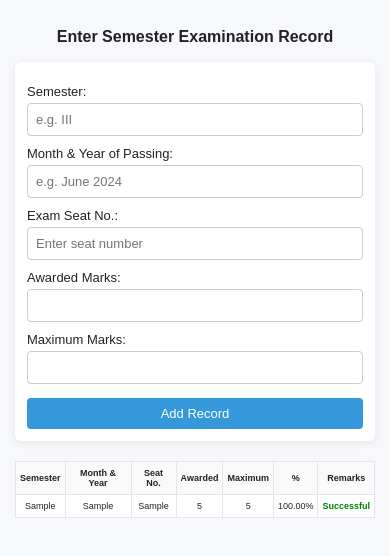
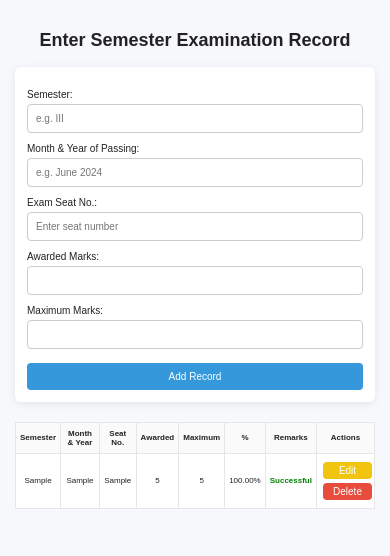
Before and after one commit to PrathamSquad18/Last-Exam-passed-record, a plain HTML site: page index.html in a window 390 px wide. Both pictures are taken after typing "Sample", "Sample", "Sample", "5", "5" into the empty fields and a click on the button "Add Record". Drawn offline with Linux system fonts and the light colour scheme.

Commit message:
Update index.html

```diff
--- a/index.html
+++ b/index.html
@@ -55,10 +55,10 @@
     }
     .table-container {
       width: 100%;
-    overflow-x: auto; /* fallback agar columns jyada ho */
+      overflow-x: auto;
     }
     table {
-    width: 100%;       /* screen jitni hi width */
+      width: 100%;
       border-collapse: collapse;
       background: #fff;
       box-shadow: 0 2px 6px rgba(0,0,0,0.05);
@@ -68,7 +68,7 @@
       padding: 8px 6px;
       text-align: center;
       font-size: 14px;
-    word-wrap: break-word; /* small screens ke liye wrap */
+      word-wrap: break-word;
     }
     th {
       background: #fafafa;
@@ -81,18 +81,26 @@
       color: #c0392b;
       font-weight: 600;
     }
-    /* Responsive adjustments */
+    .action-btn {
+      padding: 4px 8px;
+      font-size: 12px;
+      margin: 2px;
+      border: none;
+      border-radius: 4px;
+      cursor: pointer;
+    }
+    .edit-btn { background: #f1c40f; color: #fff; }
+    .delete-btn { background: #e74c3c; color: #fff; }
+    .edit-btn:hover { background: #d4ac0d; }
+    .delete-btn:hover { background: #c0392b; }
+
     @media (max-width: 600px) {
       h2 { font-size: 18px; }
-      label, input, button, th, td { font-size: 13px; }
+      label, input, button, th, td { font-size: 10px; }
       form { padding: 12px; }
       button { padding: 8px; }
-    }
-
-    @media (max-width: 600px) {
-    th, td { font-size: 9px; padding: 6px 4px; }
-    h2 { font-size: 16px;
-    }
+      th, td { font-size: 8px; padding: 6px 4px; }
+      .action-btn { font-size: 10px; padding: 3px 6px; }
     }
   </style>
 </head>
@@ -128,6 +136,7 @@
           <th>Maximum</th>
           <th>%</th>
           <th>Remarks</th>
+          <th>Actions</th>
         </tr>
       </thead>
       <tbody></tbody>
@@ -137,34 +146,16 @@
   <script>
     const form = document.getElementById('examForm');
     const tbody = document.querySelector('#recordsTable tbody');
+    let editIndex = null; // track which record is being edited
+
+    // Load records from localStorage
+    document.addEventListener("DOMContentLoaded", () => {
+      let records = JSON.parse(localStorage.getItem("examRecords")) || [];
+      records.forEach((r, index) => addRow(r, index));
+    });
 
     form.addEventListener('submit', function(e){
       e.preventDefault();
-
-      // Load data from localStorage on page load
-      document.addEventListener("DOMContentLoaded", () => {
-      let records = JSON.parse(localStorage.getItem("examRecords")) || [];
-      records.forEach(r => addRow(r));
-      });
-
-      // Function to add record in table & save in localStorage
-      function saveRecord(sem, max, awarded, percent, result) {
-      let record = { sem, max, awarded, percent, result };
-
-      // save in localStorage
-      let records = JSON.parse(localStorage.getItem("examRecords")) || [];
-      records.push(record);
-      localStorage.setItem("examRecords", JSON.stringify(records));
-
-      // add row in table
-      addRow(record);
-      }
-
-      // Function to clear storage + table
-      function clearAll() {
-      localStorage.removeItem("examRecords");
-      document.querySelector("#resultTable tbody").innerHTML = "";
-      }
 
       const semester = document.getElementById('semester').value;
       const monthYear = document.getElementById('monthYear').value;
@@ -172,23 +163,69 @@
       const awarded = parseFloat(document.getElementById('awarded').value);
       const maximum = parseFloat(document.getElementById('maximum').value);
       const percent = ((awarded/maximum)*100).toFixed(2);
-      const status = (percent >= 40) ? "Successful" : "Unsuccessful";
-      const statusClass = (percent >= 40) ? "status-success" : "status-fail";
+
+      let record = { semester, monthYear, seatNo, awarded, maximum, percent };
+
+      let records = JSON.parse(localStorage.getItem("examRecords")) || [];
+
+      if (editIndex !== null) {
+        records[editIndex] = record; // update
+        editIndex = null;
+      } else {
+        records.push(record); // add new
+      }
+
+      localStorage.setItem("examRecords", JSON.stringify(records));
+      renderTable();
+      form.reset();
+    });
+
+    function addRow(record, index){
+      const statusClass = (record.percent >= 40) ? "status-success" : "status-fail";
+      const status = (record.percent >= 40) ? "Successful" : "Unsuccessful";
 
       const row = document.createElement('tr');
       row.innerHTML = `
-        <td>${semester}</td>
-        <td>${monthYear}</td>
-        <td>${seatNo}</td>
-        <td>${awarded}</td>
-        <td>${maximum}</td>
-        <td>${percent}%</td>
+        <td>${record.semester}</td>
+        <td>${record.monthYear}</td>
+        <td>${record.seatNo}</td>
+        <td>${record.awarded}</td>
+        <td>${record.maximum}</td>
+        <td>${record.percent}%</td>
         <td class="${statusClass}">${status}</td>
+        <td>
+          <button class="action-btn edit-btn" onclick="editRecord(${index})">Edit</button>
+          <button class="action-btn delete-btn" onclick="deleteRecord(${index})">Delete</button>
+        </td>
       `;
+      tbody.appendChild(row);
+    }
 
-      tbody.appendChild(row);
-      form.reset();
-    });
+    function renderTable(){
+      tbody.innerHTML = "";
+      let records = JSON.parse(localStorage.getItem("examRecords")) || [];
+      records.forEach((r, i) => addRow(r, i));
+    }
+
+    window.editRecord = function(index){
+      let records = JSON.parse(localStorage.getItem("examRecords")) || [];
+      let record = records[index];
+
+      document.getElementById('semester').value = record.semester;
+      document.getElementById('monthYear').value = record.monthYear;
+      document.getElementById('seatNo').value = record.seatNo;
+      document.getElementById('awarded').value = record.awarded;
+      document.getElementById('maximum').value = record.maximum;
+
+      editIndex = index;
+    }
+
+    window.deleteRecord = function(index){
+      let records = JSON.parse(localStorage.getItem("examRecords")) || [];
+      records.splice(index, 1);
+      localStorage.setItem("examRecords", JSON.stringify(records));
+      renderTable();
+    }
   </script>
 </body>
 </html>
```
Lines whose indentation alone changed are shown as unchanged.
